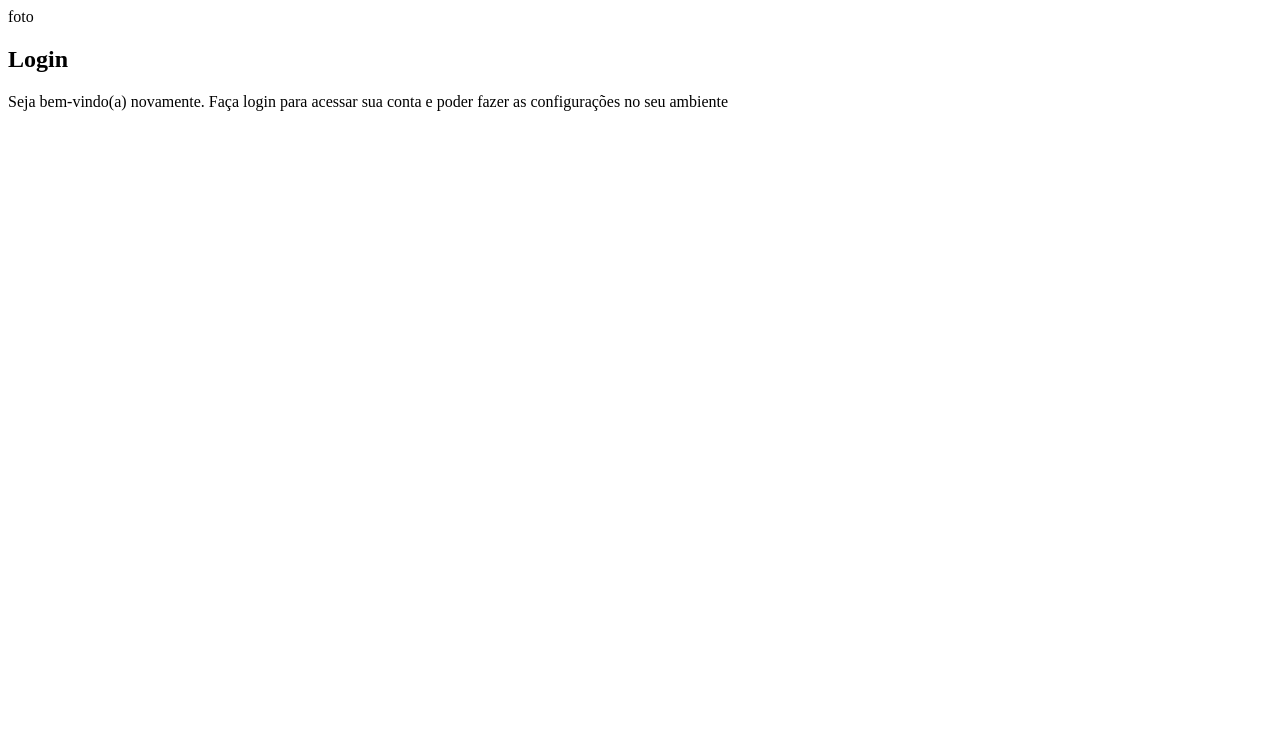
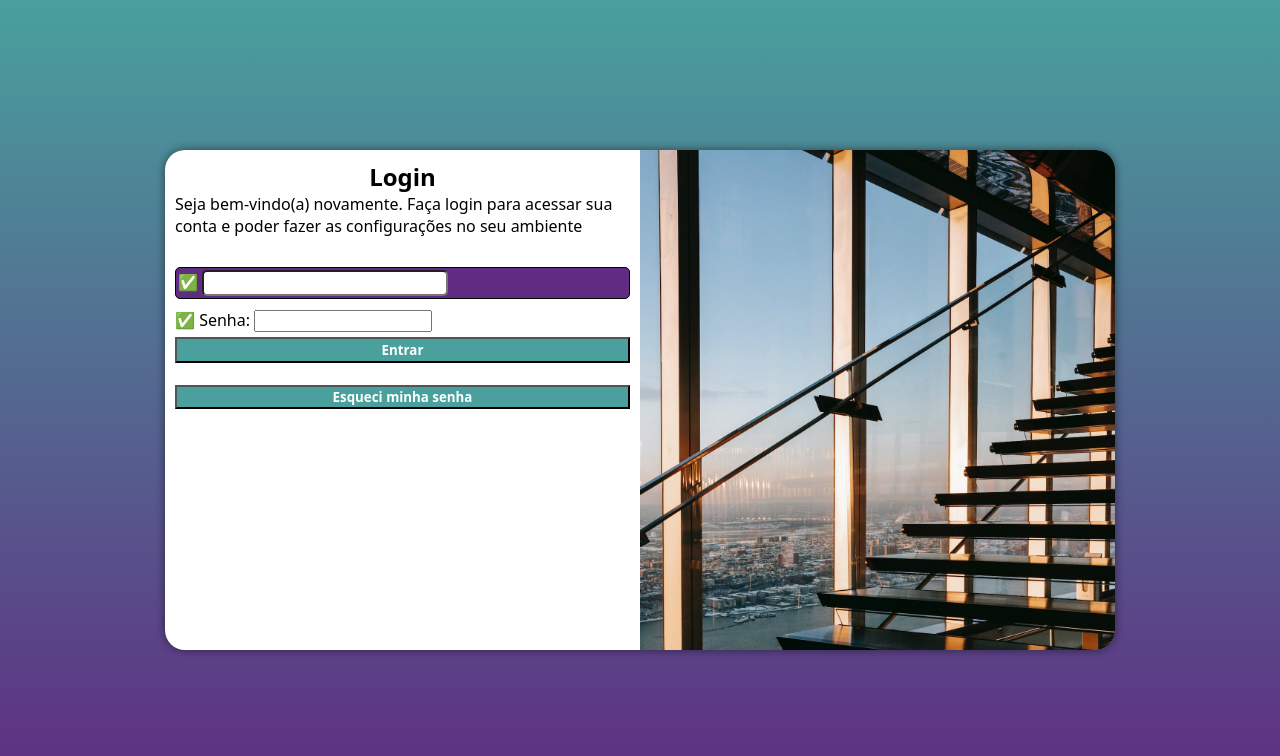
Before and after one commit to Davidcharles222/projeto-login, a plain HTML site: page index.html in a window 1280 px wide. Drawn offline with Linux system fonts and the light colour scheme.

Commit message:
Criando tela de login

```diff
--- /dev/null
+++ b/estilos/media-query.css
@@ -0,0 +1,42 @@
+@charset "UTF-8";
+
+@media screen and (min-width: 769px) and (max-width: 1024px) { /* para tablets */
+    body{
+        background-image: linear-gradient(to bottom, #49a09d,#5f2c82);
+    }
+
+    section#login{
+        width: 80vw;
+    }
+
+    section#login > div#imagem{
+        float: left; /* posição do display block a esquerda */
+        width: 30%;
+        height: 100%;
+    }
+
+    section#login > div#formulario{
+        float: right; /* posição do display block a direita */
+        width: 70%;
+    }
+}
+
+@media screen and (min-width: 1025px) { /* para telas grandes > que tablets */
+    body{
+        background-image: linear-gradient(to bottom, #49a09d,#5f2c82);
+    }
+
+    section#login{
+        width: 950px;
+    }
+
+    section#login > div#imagem{
+        float: right; /* posição do display block a direita */
+        width: 50%;
+        height: 100%;
+    }
+
+    section#login > div#formulario{ /* posição do display block a esquerda */
+        float: left;
+        width: 50%;
+    }
--- a/estilos/style.css
+++ b/estilos/style.css
@@ -1 +1,118 @@
 @charset "UTF-8";
+
+/*
+    Paleta de cores
+    Verde: #49a09d
+    Lilás: #5f2c82
+*/
+
+*{
+    font-family: system-ui, -apple-system, BlinkMacSystemFont, 'Segoe UI', Roboto, Oxygen, Ubuntu, Cantarell, 'Open Sans', 'Helvetica Neue', sans-serif;
+    margin: 0px;
+    padding: 0px;
+    box-sizing: border-box;
+}
+
+body, html{
+    background-color: #5f2c82;
+    height: 100vh;
+    width: 100vw;
+}
+
+main{
+    position: relative;
+    height: 100vh;
+    width: 100vw;
+}
+
+section#login{
+    position: absolute;
+    top: 50%;
+    left: 50%;
+    transform: translate(-50%, -50%);
+    background-color: white;
+
+    width: 250px;
+    height: 500px;
+    border-radius: 20px;
+    box-shadow: 0px 0px 10px rgba(0, 0, 0, 0.497);
+    overflow: hidden; /* arredonda borda de toda section */
+    transition: width 0.3s, height 0.3s; /* realizar uma transição mais lenta de mudança de tela  */
+    transition-timing-function: ease; /* deixar a transição de tela mais suave */
+}
+
+section #imagem{
+    display: block;
+    background: #5f2c82 url(../imagens/fundo.jpg) no-repeat left top ;
+    height: 200px;
+    background-size: cover;
+}
+
+section #formulario{
+    display: block;
+    padding: 10px;
+}
+
+
+
+
+section #formulario h1{
+    text-align: center;
+}
+
+section #nome{
+    margin-top: 10px;
+}
+
+section #senha{
+    margin-top: 10px;
+}
+
+section #nome::before{
+    content: '\2705';
+
+}
+
+section #senha::before{
+    content: '\2705';
+}
+
+section #frm{
+    margin-top: 30px;
+}
+
+section#login > div#formulario > form#frm > input#entrar{
+    display: block;
+    width: 100%;
+    padding: 2px;
+    background-color:#49a09d ;
+    font-weight: bolder;
+    color: white;
+    margin-top: 5px;
+}
+
+section#login > div#formulario > form#frm > input#limpar{
+    display: block;
+    width: 100%;
+    padding: 1px;
+    background-color:#49a09d ;
+    font-weight: bolder;
+    color: white;
+}
+
+#nome{
+    border-radius: 5px;
+    border: 1px solid black;
+    padding: 2px;
+    background-color: #5f2c82;
+    border-radius: 5px;
+}
+
+p #inome{
+
+    background-color: white;
+    padding: 2px;
+    border-radius: 5px;
+
+}
+}
--- a/index.html
+++ b/index.html
@@ -5,19 +5,36 @@
     <meta name="viewport" content="width=device-width, initial-scale=1.0">
     <title>Login</title>
     <link rel="stylesheet" href="estilos/style.css">
+    <link rel="stylesheet" href="estilos/media-query.css">
 </head>
 <body>
     <main>
         <section id="login">
+
             <div id="imagem">
-                foto
+
             </div>
 
             <div id="formulario">
                 <h1>Login</h1>
                 <p>Seja bem-vindo(a) novamente. Faça login para acessar sua conta e poder fazer as configurações no seu ambiente</p>
 
-                <form action="login.php" method="post">
+                <form id="frm" action="login.php" method="post">
+
+                <p id="nome">
+                    <label for="inome"></label>
+                    <input type="text" name="nome" id="inome" required size="25"><br>
+                </p>
+
+                <p id="senha">
+                    <label for="isenha">Senha: </label>
+                    <input type="password" name="senha" id="isenha" required size="17">
+                </p>
+
+
+                    <input id="entrar" type="submit" value="Entrar"><br>
+                    <input id="limpar" type="reset" value="Esqueci minha senha">
+
 
 
 
```
